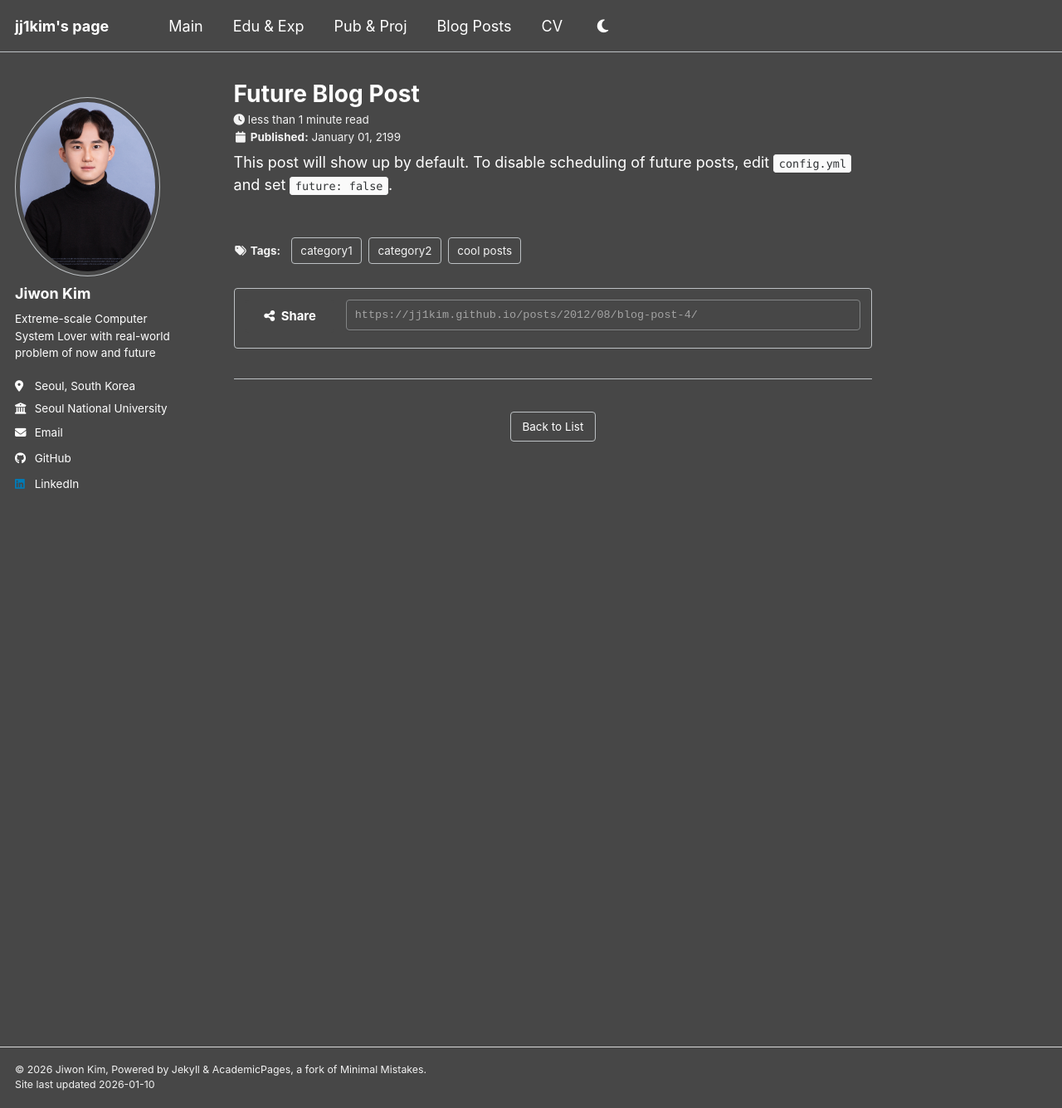
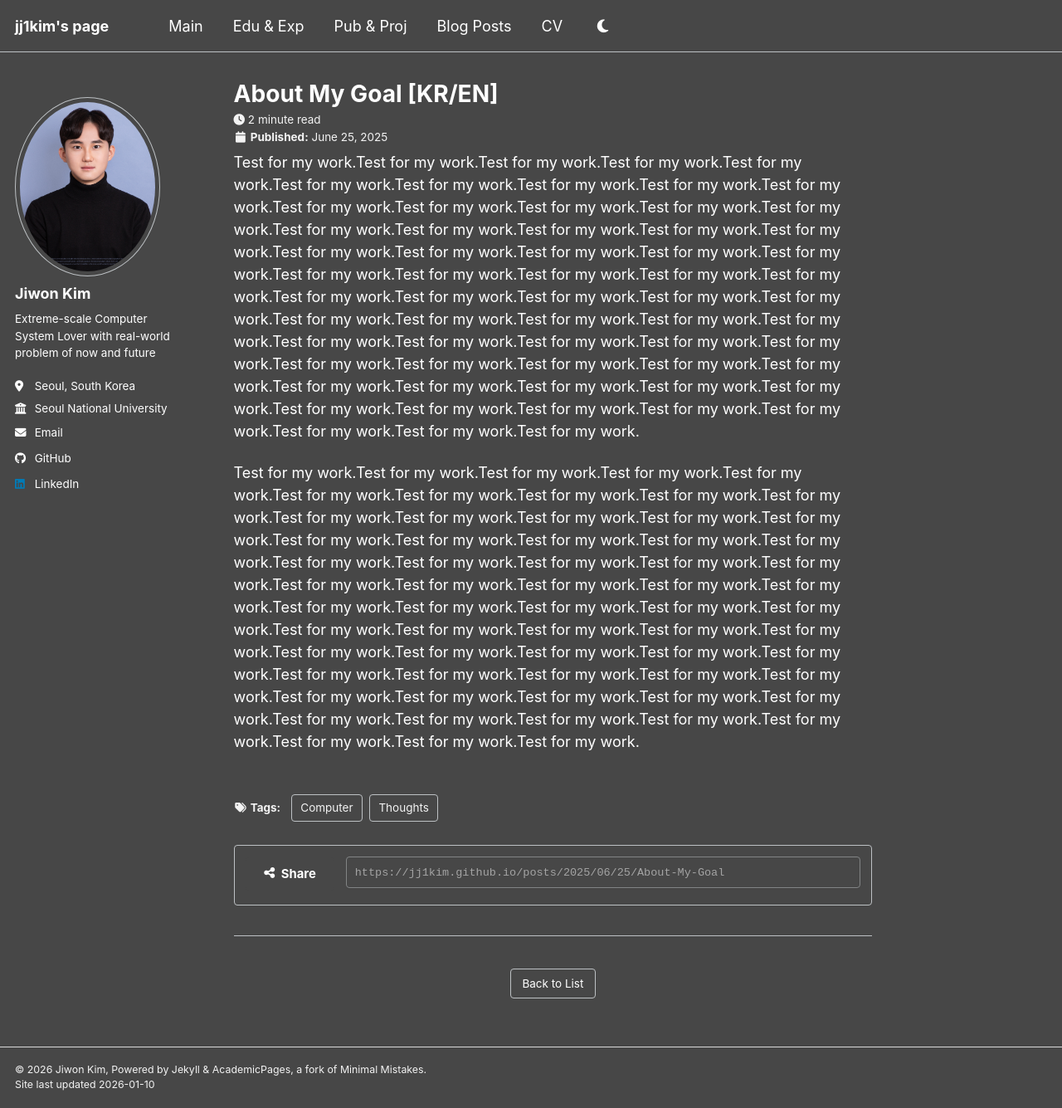
Before and after one commit to jj1kim/jj1kim.github.io, a Jekyll site: the page built from _posts/2199-01-01-future-post.md, in a window 1280 px wide and 1335 px high. Shown: the whole window at 83% size. Built offline with Jekyll 4.4.1, drawn with Linux system fonts in a browser that asks for light colours; a script bundle is joined from its source files by our own code; library files that are not in the unit come from our copies.

Commit message:
test for first post

```diff
--- a/_posts/2199-01-01-future-post.md
+++ b/_posts/2199-01-01-future-post.md
@@ -1,11 +1,12 @@
 ---
-title: 'Future Blog Post'
-date: 2199-01-01
-permalink: /posts/2012/08/blog-post-4/
+title: 'About My Goal [KR/EN]'
+date: 2025-06-25
+permalink: /posts/2025/06/25/About-My-Goal
 tags:
-  - cool posts
-  - category1
-  - category2
+  - Thoughts
+  - Computer
 ---
 
-This post will show up by default. To disable scheduling of future posts, edit `config.yml` and set `future: false`.
+Test for my work.Test for my work.Test for my work.Test for my work.Test for my work.Test for my work.Test for my work.Test for my work.Test for my work.Test for my work.Test for my work.Test for my work.Test for my work.Test for my work.Test for my work.Test for my work.Test for my work.Test for my work.Test for my work.Test for my work.Test for my work.Test for my work.Test for my work.Test for my work.Test for my work.Test for my work.Test for my work.Test for my work.Test for my work.Test for my work.Test for my work.Test for my work.Test for my work.Test for my work.Test for my work.Test for my work.Test for my work.Test for my work.Test for my work.Test for my work.Test for my work.Test for my work.Test for my work.Test for my work.Test for my work.Test for my work.Test for my work.Test for my work.Test for my work.Test for my work.Test for my work.Test for my work.Test for my work.Test for my work.Test for my work.Test for my work.Test for my work.Test for my work.Test for my work.Test for my work.Test for my work.Test for my work.Test for my work.
+
+Test for my work.Test for my work.Test for my work.Test for my work.Test for my work.Test for my work.Test for my work.Test for my work.Test for my work.Test for my work.Test for my work.Test for my work.Test for my work.Test for my work.Test for my work.Test for my work.Test for my work.Test for my work.Test for my work.Test for my work.Test for my work.Test for my work.Test for my work.Test for my work.Test for my work.Test for my work.Test for my work.Test for my work.Test for my work.Test for my work.Test for my work.Test for my work.Test for my work.Test for my work.Test for my work.Test for my work.Test for my work.Test for my work.Test for my work.Test for my work.Test for my work.Test for my work.Test for my work.Test for my work.Test for my work.Test for my work.Test for my work.Test for my work.Test for my work.Test for my work.Test for my work.Test for my work.Test for my work.Test for my work.Test for my work.Test for my work.Test for my work.Test for my work.Test for my work.Test for my work.Test for my work.Test for my work.Test for my work.
```
Also changed, not shown: _pages/edu-experience.md (+3 -3 lines).
